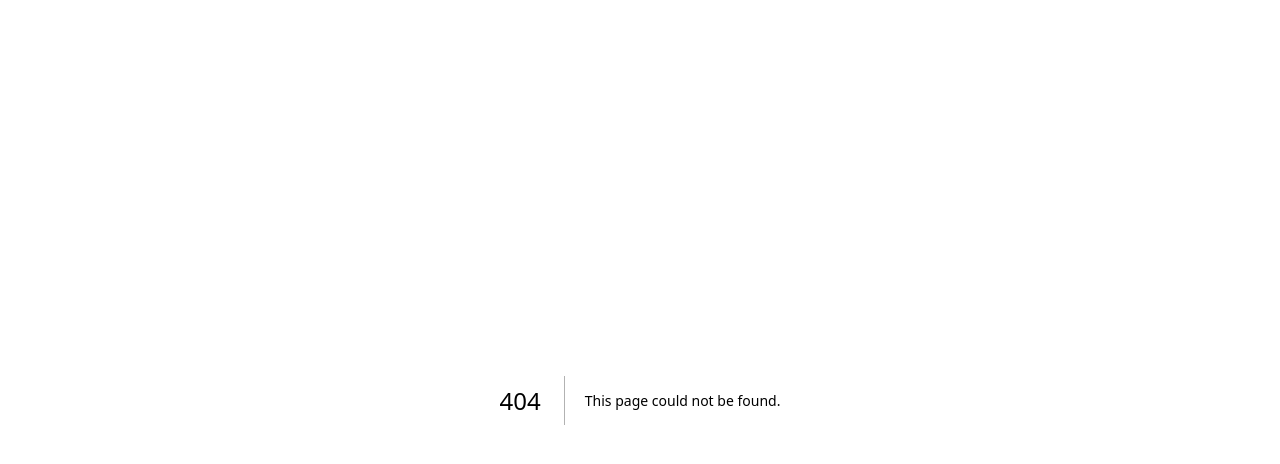
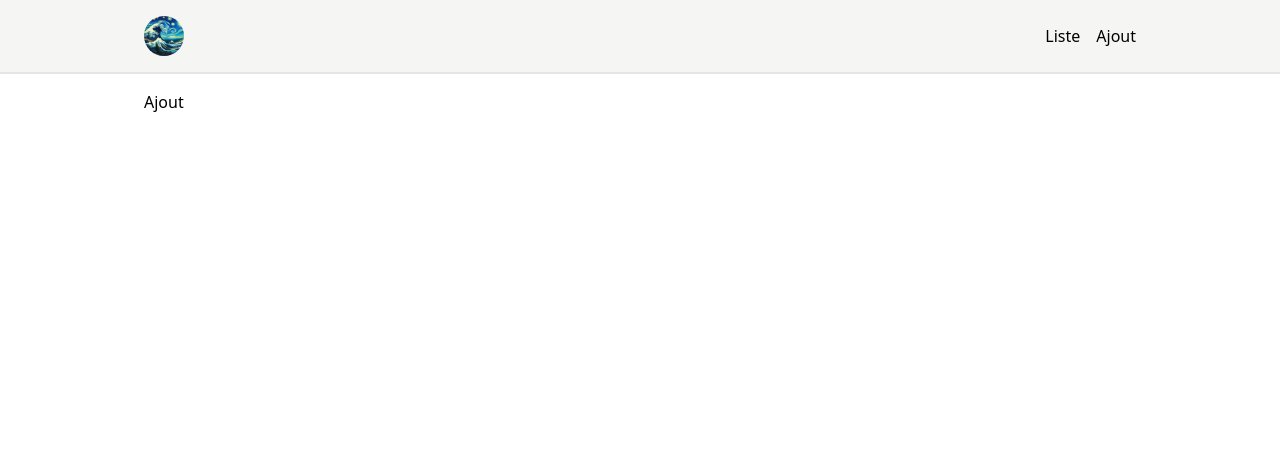
Before and after one commit to paspigui/jetpro, a Next.js app: page /add in a window 1280 px wide. Before the commit this address had no page. Shown: the top 464 px of the page. Built offline with nearby package versions, Linux system fonts and the light colour scheme.

Commit message:
first innit

```diff
--- a/src/pages/_app.js
+++ b/src/pages/_app.js
@@ -1,5 +1,31 @@
 import "@/styles/globals.css";
+import Link from "next/link";
 
-export default function App({ Component, pageProps }) {
-  return <Component {...pageProps} />;
-}
+const App = ({ Component, pageProps }) => (
+  <main className="flex flex-col">
+    <header className="border-b-2 border-b-stone-200 bg-stone-100">
+      <div className="mx-auto max-w-5xl p-4 flex justify-between items-center">
+        <Link href="/">
+          <img className="max-w-10 rounded-3xl" src="logo.jpeg" />
+        </Link>
+        <nav>
+          <ul className="flex gap-4 underline-offset-auto">
+            <li>
+              <Link href="add">Liste</Link>
+            </li>
+            <li>
+              <Link href="list">Ajout</Link>
+            </li>
+          </ul>
+        </nav>
+      </div>
+    </header>
+    <section>
+      <div className="mx-auto max-w-5xl p-4">
+        <Component {...pageProps} />
+      </div>
+    </section>
+  </main>
+);
+
+export default App;
--- /dev/null
+++ b/src/pages/add.jsx
@@ -0,0 +1,5 @@
+export default function Add() {
+  return (
+    <h1>Ajout</h1>
+  )
+}
--- /dev/null
+++ b/src/pages/list.jsx
@@ -0,0 +1,5 @@
+export default function List() {
+  return (
+    <h1>LIST</h1>
+  )
+}
--- a/src/styles/globals.css
+++ b/src/styles/globals.css
@@ -1,33 +1,3 @@
 @tailwind base;
 @tailwind components;
 @tailwind utilities;
-
-:root {
-  --foreground-rgb: 0, 0, 0;
-  --background-start-rgb: 214, 219, 220;
-  --background-end-rgb: 255, 255, 255;
-}
-
-@media (prefers-color-scheme: dark) {
-  :root {
-    --foreground-rgb: 255, 255, 255;
-    --background-start-rgb: 0, 0, 0;
-    --background-end-rgb: 0, 0, 0;
-  }
-}
-
-body {
-  color: rgb(var(--foreground-rgb));
-  background: linear-gradient(
-      to bottom,
-      transparent,
-      rgb(var(--background-end-rgb))
-    )
-    rgb(var(--background-start-rgb));
-}
-
-@layer utilities {
-  .text-balance {
-    text-wrap: balance;
-  }
-}
```
Also changed, not shown: public/logo.jpeg (added).
